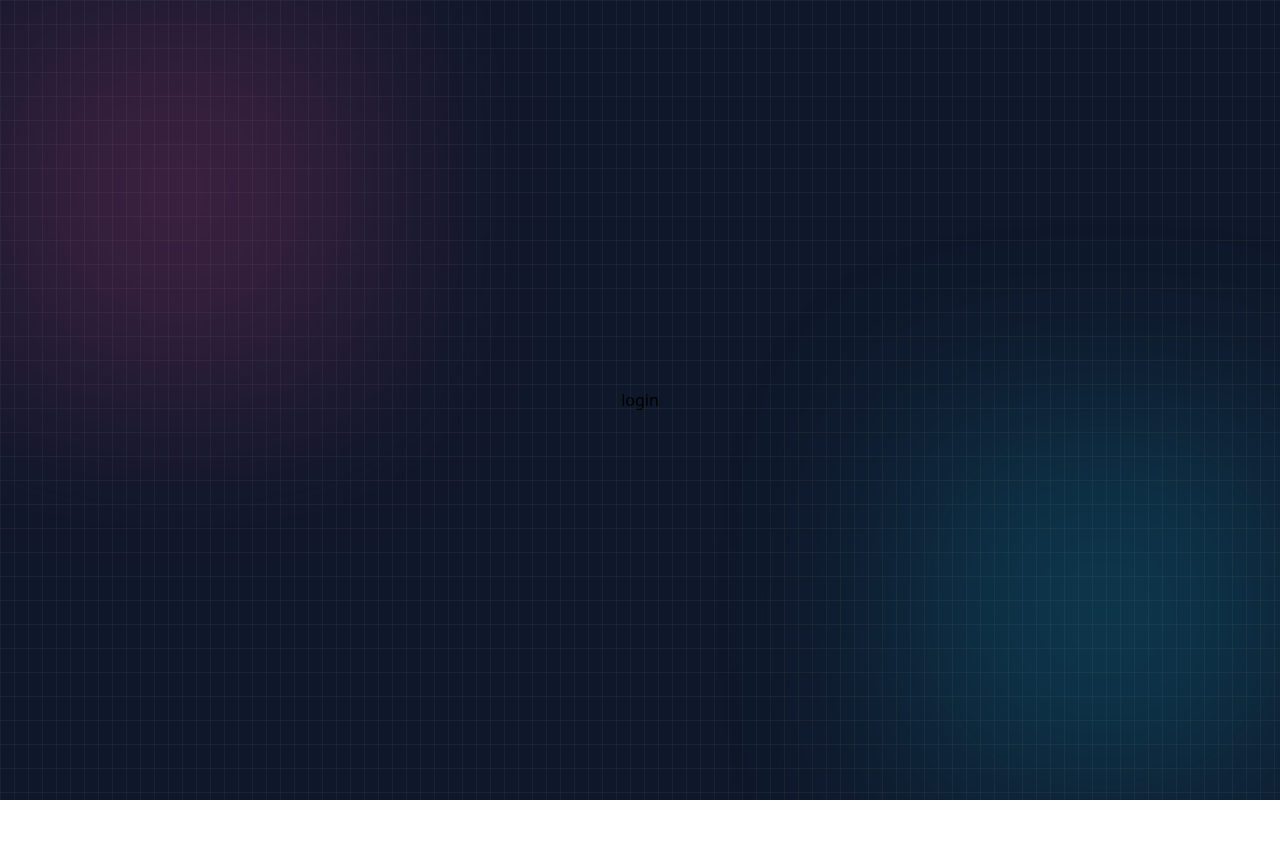
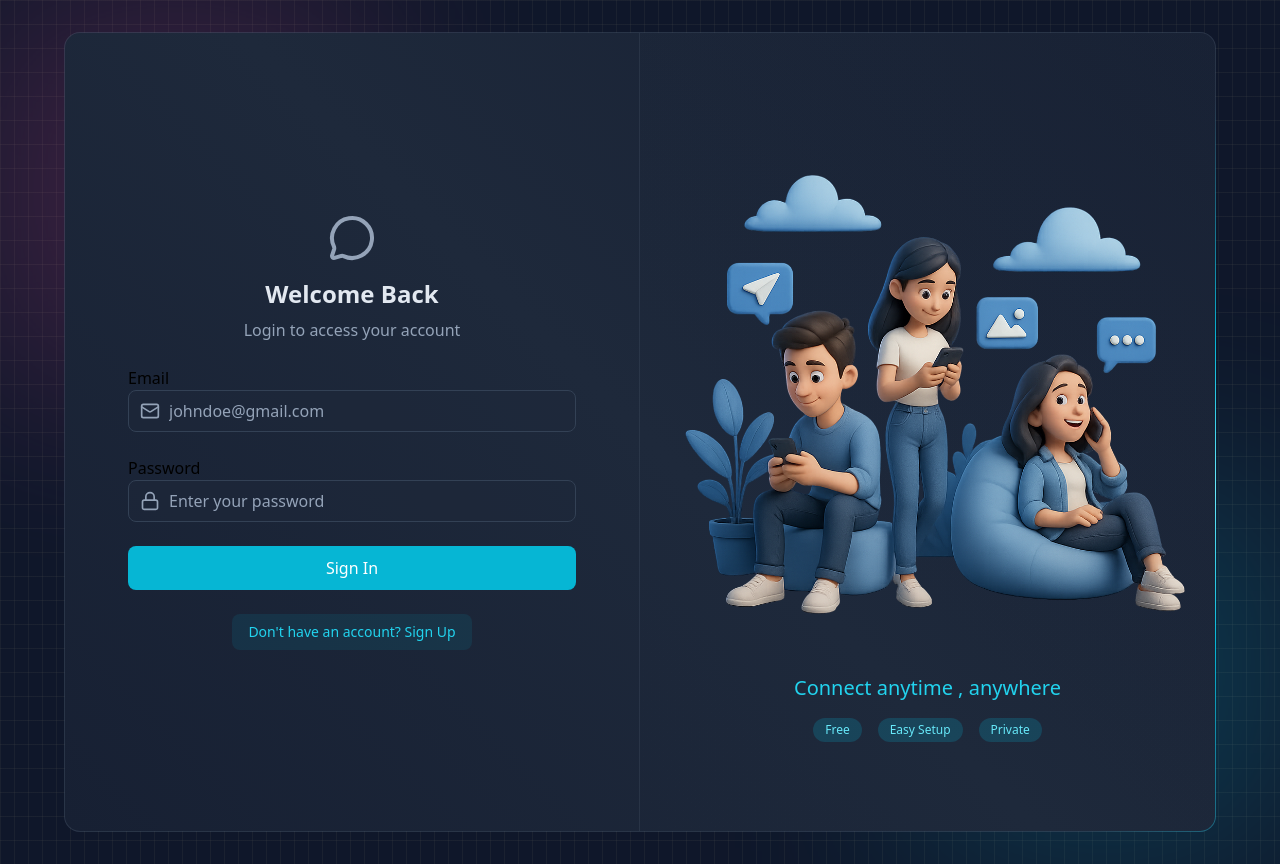
Before and after one commit to Gowsalya2572/Chat-Application-using-MERN, a React app in the folder frontend/: page /login in a window 1280 px wide. Before the commit the page ends 800 px from the top, so only its background shows below. Built offline with nearby package versions, Linux system fonts and the light colour scheme; no server answers; the HTML template or start-up script is replaced by a standard one.

Commit message:
login & logout implemented

```diff
--- a/frontend/src/pages/ChatPage.jsx
+++ b/frontend/src/pages/ChatPage.jsx
@@ -1,9 +1,13 @@
 import React from 'react'
+import { useAuthStore } from '../store/useAuthStore';
 
 const ChatPage = () => {
+  const {logout}=useAuthStore();
+
   return (
-    <div>
+    <div className='z-10'>
       ChatPage
+      <button onClick={logout}>Logout</button>
     </div>
   )
 }
--- a/frontend/src/pages/Login.jsx
+++ b/frontend/src/pages/Login.jsx
@@ -1,9 +1,99 @@
 import React from 'react'
+import { useAuthStore } from '../store/useAuthStore';
+import { useState } from 'react';
+import BorderAnimatedContainer from '../components/BorderAnimatedContainer';
+import {  LoaderIcon, LockIcon, MailIcon, MessageCircleIcon } from 'lucide-react';
+import { Link } from 'react-router-dom';
 
 const Login = () => {
+  const [formData, setFormData] = useState({fullName:"",email:"",password:""})
+  const {login,isLoggingIn}=useAuthStore();
+
+  const handleSubmit =(e)=>{
+     e.preventDefault();
+
+     login(formData);
+  }
+
   return (
-    <div >
-      login
+    <div className='w-full flex items-center justify-center p-4 bg-slate-900'>
+      <div className='relative w-full max-w-6xl md:h-[800px] h-[650px] '>
+        <BorderAnimatedContainer>
+          <div className='w-full flex flex-col md:flex-row'>
+             <div className='md:w-1/2 p-8 flex items-center justify-center md:border-r border-slate-600/30'>
+                <div className='w-full max-w-md mt-0'>
+                  <div className='text-center mb-6'>
+                    <MessageCircleIcon className='w-12 h-12 mx-auto text-slate-400 mb-4'/>
+                    <h2 className='text-2xl font-bold text-slate-200 mb-2'>Welcome Back</h2>
+                    <p className='text-slate-400'>Login to access your account</p>
+                  </div>
+
+                  <form onSubmit={handleSubmit} className='space-y-6'>
+
+                     <div>
+                      <label className='auth=input-label'>Email</label>
+                      <div className='relative'>
+                        <MailIcon className='auth-input-icon'/>
+                        <input
+                          type='email'
+                          value={formData.email}
+                          onChange={(e)=>{setFormData({...formData,email:e.target.value})}}
+                          className='input'
+                          placeholder='johndoe@gmail.com'/>
+                        </div>
+                    </div>
+
+                     <div>
+                      <label className='auth=input-label'>Password</label>
+                      <div className='relative'>
+                        <LockIcon className='auth-input-icon'/>
+                        <input
+                          type='password'
+                          value={formData.password}
+                          onChange={(e)=>{setFormData({...formData,password:e.target.value})}}
+                          className='input'
+                          placeholder='Enter your password'/>
+                        </div>
+                    </div>
+                    <button className='auth-btn'type='submit' disabled={isLoggingIn} >
+                      {isLoggingIn?(
+                        <LoaderIcon className="w-full h-5 animate text-center"/>):
+                      ("Sign In")
+                      }
+                    </button>
+                  </form>
+
+                  <div className='mt-6 text-center'>
+
+                     <Link to='/signup' className="auth-link">
+                       Don't have an account? Sign Up
+                     </Link>
+                  </div>
+                </div>
+             </div>
+
+
+             <div className='hidden md:w-1/2 md:flex items-center justify-center p-6 bg-gradient-to-bl from-slate-800/20 to-transparent'>
+              <div>
+                <img
+                  src="/login.png"
+                  alt="People using mobile devices"
+                  className="w-full h-auto object-contain"
+                />
+                <div className="mt-6 text-center">
+                  <h3 className="text-xl font-medium text-cyan-400">Connect anytime , anywhere</h3>
+
+                  <div className="mt-4 flex justify-center gap-4">
+                    <span className="auth-badge">Free</span>
+                    <span className="auth-badge">Easy Setup</span>
+                    <span className="auth-badge">Private</span>
+                  </div>
+                  </div>
+                  </div>
+             </div>
+          </div>
+        </BorderAnimatedContainer>
+      </div>
     </div>
   )
 }
--- a/frontend/src/store/useAuthStore.js
+++ b/frontend/src/store/useAuthStore.js
@@ -6,6 +6,7 @@ export const useAuthStore = create((set)=>({
     authUser : null,
     isCheckingAuth :true,
     isSigningUp:false,
+    isLoggingIn:false,
 
     checkAuth: async()=>{
         try {
@@ -31,5 +32,32 @@ export const useAuthStore = create((set)=>({
         }finally{
             set({isSigningUp:false});
         }
+    },
+
+    login:async(data)=>{
+        set({isLoggingIn:true})
+        try {
+            const res=await axiosInstance.post("/auth/login",data);
+            set({authUser:res.data});
+
+            toast.success("Logged in successfully")
+        } catch (error) {
+            toast.error(error.response.data.message);
+        }finally{
+            set({isLoggingIn:false});
+        }
+    },
+
+    logout:async()=>{
+        try {
+            await axiosInstance.post("/auth/logout");
+            set({authUser:null});
+
+            toast.success("Logged out successfully")
+        } catch (error) {
+            toast.error("Error logging out");
+
+            console.log("Logout error:", error);
+        }
     }
 }))
```
